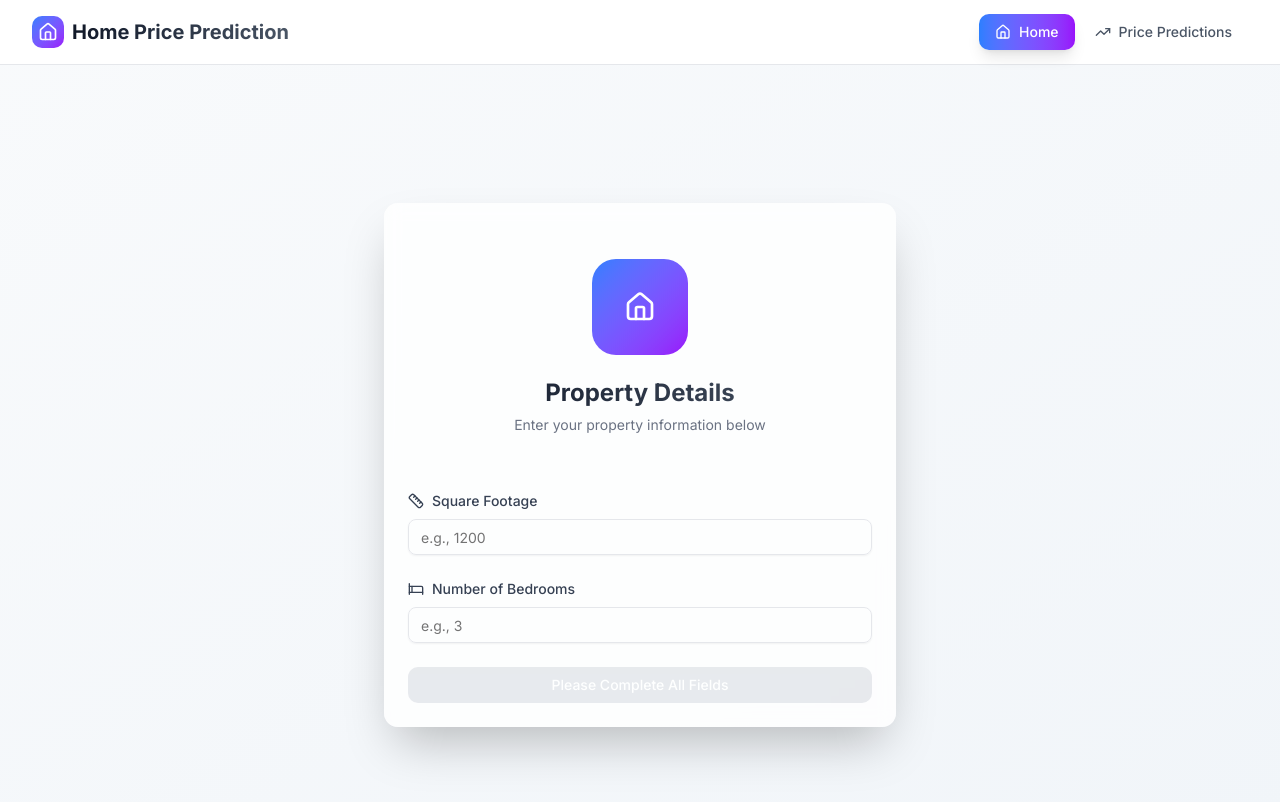
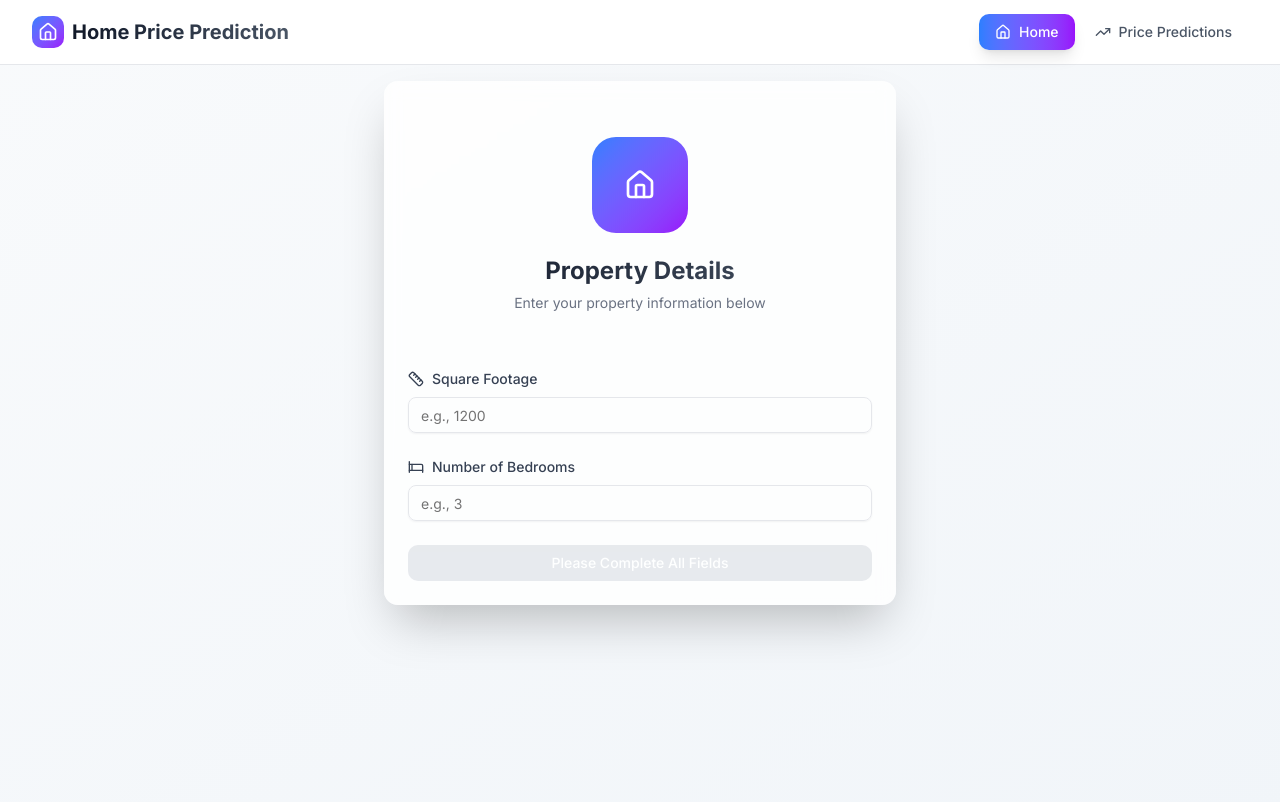
Before and after one commit to bucky-badger-gesmer/home-price-prediction, a Next.js app: page / in a window 1280 px wide. Shown: the top 802 px of the page. Built offline with nearby package versions, Linux system fonts and the light colour scheme.

Commit message:
feat: push form and not found component up

```diff
--- a/src/app/not-found.tsx
+++ b/src/app/not-found.tsx
@@ -7,7 +7,7 @@ import Link from 'next/link';
 
 export default function NotFound() {
   return (
-    <div className="min-h-screen bg-gradient-to-br from-slate-50 to-slate-100 flex items-center justify-center p-4">
+    <div className="min-h-screen bg-gradient-to-br from-slate-50 to-slate-100 flex items-start justify-center p-4">
       <Card className="w-full max-w-lg shadow-2xl border-0 bg-white/80 backdrop-blur-sm">
         <CardContent className="text-center p-8">
           {/* 404 Icon */}
--- a/src/components/property-form.tsx
+++ b/src/components/property-form.tsx
@@ -129,7 +129,7 @@ export default function PropertyForm() {
   };
 
   return (
-    <div className="min-h-screen bg-gradient-to-br from-slate-50 to-slate-100 flex items-center justify-center p-4">
+    <div className="min-h-screen bg-gradient-to-br from-slate-50 to-slate-100 flex items-start justify-center p-4">
       <Card className="w-full max-w-lg shadow-2xl border-0 bg-white/80 backdrop-blur-sm">
         <CardHeader className="text-center p-8">
           <div className="mx-auto w-24 h-24 bg-gradient-to-br from-blue-500 to-purple-600 rounded-3xl flex items-center justify-center mb-4">
```
